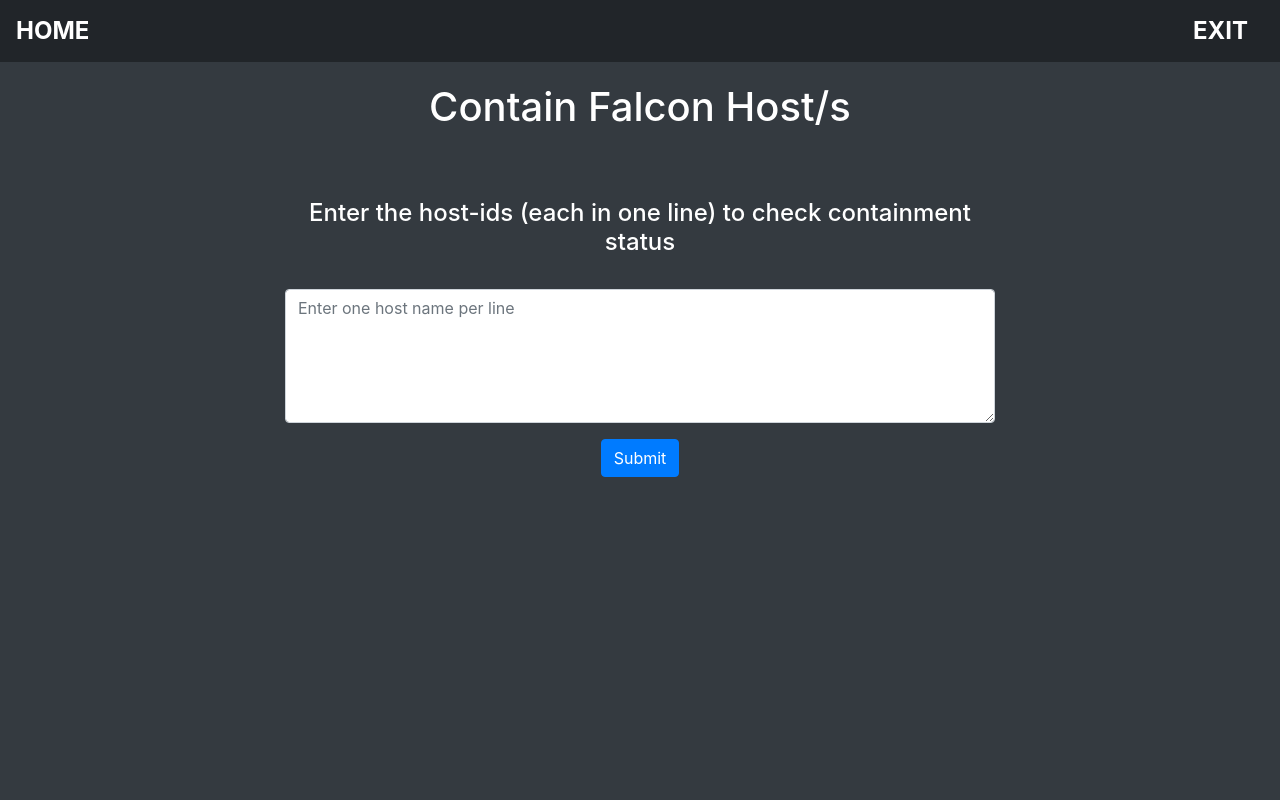
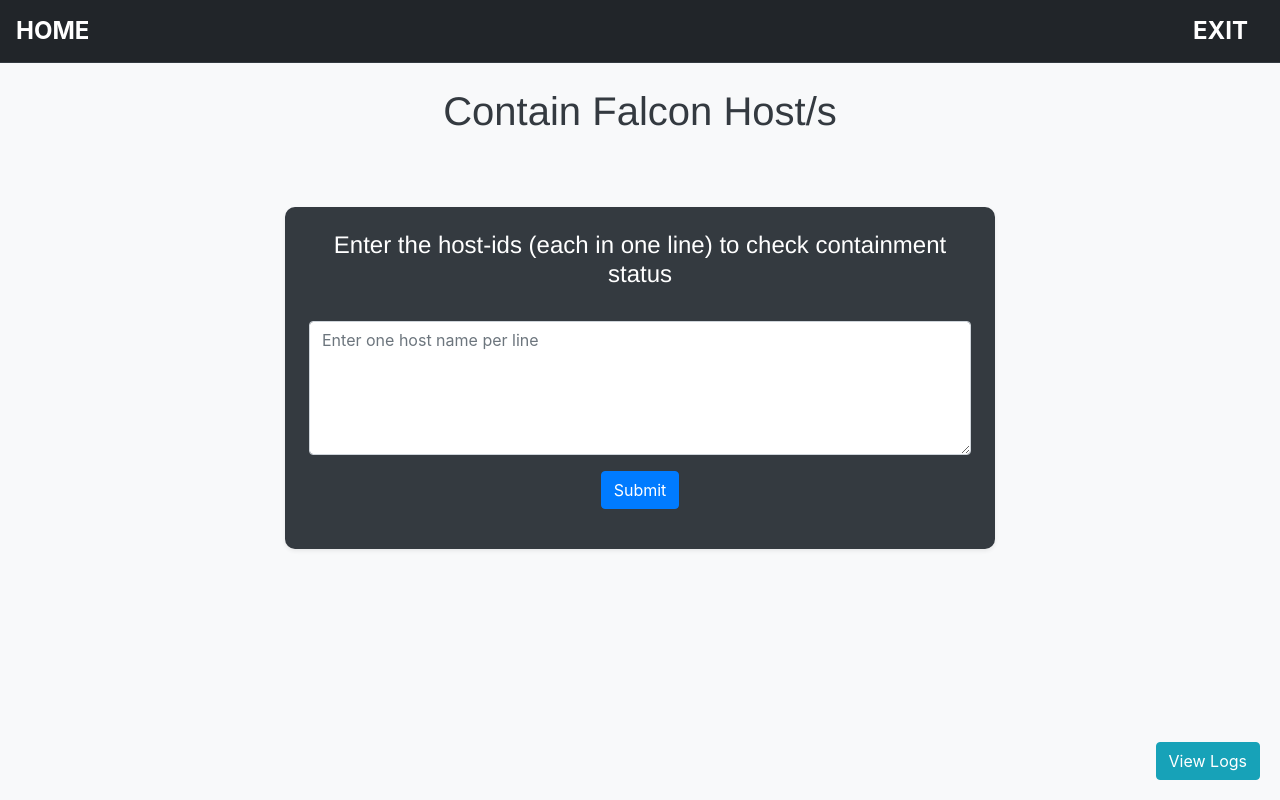
Before and after one commit to zayeemZaki/FullStackCrowdStrikeAutomation, a Flask app: page /host-containment in a window 1280 px wide. Run offline with Flask 3, Linux system fonts and the light colour scheme; the visitor is signed in with stand-in values (Sample User, id 1); some libraries are stand-ins or nearby versions.

Commit message:
updated containment design

```diff
--- a/website/templates/falcon_containment/contain_host.html
+++ b/website/templates/falcon_containment/contain_host.html
@@ -2,23 +2,21 @@
 {% block title %}Contain Falcon Host/s{% endblock %}
 
 {% block content %}
-<h1 class="text-center" style="padding: 20px 0;">Contain Falcon Host/s</h1>
+<h1 class="text-center py-4">Contain Falcon Host/s</h1>
 
 <div class="container mt-5">
     <div class="row justify-content-center">
         <div class="col-md-8">
+            <div class="card p-4 shadow-sm bg-dark text-white border-0">
                 <div class="form-group text-center">
-                <label for="host-name"><h4>Enter the host-ids (each in one line) to check containment status</h4></label>
+                    <label for="host-name">
+                        <h4>Enter the host-ids (each in one line) to check containment status</h4>
+                    </label>
                     <form id="hostForm" action="{{ url_for('containment.hosts_containment_status') }}" method="post">
-                    <textarea
-                        class="form-control mt-3"
-                        id="host-name"
-                        name="host-name"
-                        placeholder="Enter one host name per line"
-                        rows="5"
-                    ></textarea>
+                        <textarea class="form-control mt-3" id="host-name" name="host-name" placeholder="Enter one host name per line" rows="5"></textarea>
                         <button type="submit" class="btn btn-primary mt-3">Submit</button>
                     </form>
+                </div>
             </div>
         </div>
     </div>
@@ -28,155 +26,41 @@
 <div class="container mt-5">
     <div class="row justify-content-center">
         <div class="col-md-12">
-                <h2 class="text-center">Hosts Containment Status</h2>
+            <div class="card p-4 shadow-sm bg-dark text-white border-0">
+                <h2 class="text-center mb-4">Hosts Containment Status</h2>
                 <div class="white-text-table">
                     {{ host_status_table|safe }}
                 </div>
             </div>
         </div>
     </div>
+</div>
 
 <div class="container mt-5">
-        <div class="card p-4 shadow-sm" style="background-color: #2f353b; border: none;">
-            <h4 class="text-center mb-4" style="color: #ffffff;">Select Action</h4>
+    <div class="card p-4 shadow-sm bg-dark text-white border-0">
+        <h4 class="text-center mb-4">Select Action</h4>
         <form id="actionForm" action="{{ url_for('containment.hosts_containment_action') }}#bottom-anchor" method="post" onsubmit="showLoadingSpinner()">
             <div class="form-check mb-3">
                 <input class="form-check-input" type="radio" name="action" id="contain" value="contain" required>
-                    <label class="form-check-label" for="contain" style="color: #ffffff;">
-                        Contain Hosts
-                    </label>
+                <label class="form-check-label" for="contain">Contain Hosts</label>
             </div>
             <div class="form-check mb-4">
                 <input class="form-check-input" type="radio" name="action" id="lift" value="lift" required>
-                    <label class="form-check-label" for="lift" style="color: #ffffff;">
-                        Lift Containment
-                    </label>
+                <label class="form-check-label" for="lift">Lift Containment</label>
             </div>
             <button type="submit" class="btn btn-primary btn-block">Submit Action</button>
         </form>
     </div>
 </div>
-
-    <!-- Spinner container -->
-    <div class="spinner-container" id="loadingSpinner">
-        <div class="spinner"></div>
-        <div class="spinner-text"><b>60 sec delay</b></div>
-    </div>
-
-    <script>
-        function scrollToBottom() {
-            document.getElementById('bottom-anchor').scrollIntoView({
-                behavior: 'smooth',
-                block: 'end'
-            });
-        }
-
-        // JavaScript function to show the loading spinner and reload the page after 60 seconds
-        function showLoadingSpinner() {
-            document.getElementById('loadingSpinner').style.display = 'flex';
-            document.getElementById('loadingSpinner').style.flexDirection = 'column';
-            document.getElementById('loadingSpinner').style.alignItems = 'center';
-
-            // Set a flag in local storage to indicate the action was submitted
-            localStorage.setItem('containmentActionSubmitted', 'true');
-
-            // Reload the page after 60 seconds
-            setTimeout(() => {
-                location.reload();
-            }, 60000);
-        }
-
-        // JavaScript to scroll to the bottom on form submission
-        document.getElementById('hostForm').addEventListener('submit', function(event) {
-            event.preventDefault(); // Prevent default form submission
-
-            // Get the form action URL from the form's action attribute
-            const formActionURL = this.action;
-
-            // Submit the form programmatically
-            fetch(formActionURL, {
-                method: 'POST',
-                body: new FormData(this)
-            }).then(function() {
-                // Scroll to the bottom after form submission
-                scrollToBottom();
-            }).catch(function(error) {
-                console.error('Error:', error);
-            });
-        });
-
-        document.getElementById('actionForm').addEventListener('submit', function(event) {
-            showLoadingSpinner();
-        });
-
-        // Function to fetch logs and return a promise
-        function fetchLogs() {
-            return fetch('/hosts-containment-logs')
-                .then(response => response.text())
-                .then(data => {
-                    const logContentElement = document.getElementById('logContent');
-                    logContentElement.innerHTML = ''; // Clear any previous content
-
-                    const rows = data.split('\n');
-                    const table = document.createElement('table');
-                    table.classList.add('table', 'table-dark');
-                    rows.forEach((row, index) => {
-                        const tr = document.createElement('tr');
-                        const cells = row.split(',');
-                        cells.forEach(cell => {
-                            const td = document.createElement(index === 0 ? 'th' : 'td');
-                            td.innerText = cell;
-                            tr.appendChild(td);
-                        });
-                        table.appendChild(tr);
-                    });
-                    logContentElement.appendChild(table);
-                })
-                .catch(error => console.error('Error fetching logs:', error));
-        }
-
-        // Function to check if the logs should be displayed and show the modal
-        function checkAndShowLogs() {
-            if (localStorage.getItem('containmentActionSubmitted') === 'true') {
-                localStorage.removeItem('containmentActionSubmitted'); // Remove flag
-
-                // Fetch logs and then show the modal
-                fetchLogs().then(() => {
-                    $('#logsModal').modal('show');
-                });
-            }
-        }
-
-        document.addEventListener('DOMContentLoaded', function() {
-            // Smooth scrolling to hash anchors
-            if (window.location.hash) {
-                let targetElement = document.querySelector(window.location.hash);
-                if (targetElement) {
-                    targetElement.scrollIntoView({ behavior: 'smooth', block: 'end' });
-                }
-            }
-
-            // Check if containment action was submitted and show logs if necessary
-            checkAndShowLogs();
-
-            // Fetch logs when modal is shown
-            $('#logsModal').on('show.bs.modal', function () {
-                fetchLogs();
-            });
-        });
-    </script>
-
-    <button type="button" class="btn btn-info" style="position: fixed; bottom: 20px; right: 20px;" data-toggle="modal" data-target="#logsModal">
-        View Logs
-    </button>
+{% endif %}
 
 <div class="modal fade" id="logsModal" tabindex="-1" aria-labelledby="logsModalLabel" aria-hidden="true">
     <div class="modal-dialog modal-xl">
-            <div class="modal-content" style="background-color: #2f353b; color: #ffffff;">
+        <div class="modal-content bg-dark text-white">
             <div class="modal-header">
                 <h5 class="modal-title" id="logsModalLabel">Saved Logs</h5>
                 <button type="button" class="close" data-dismiss="modal" aria-label="Close">
-                        <span aria-hidden="true" style="color: #ffffff;">&times;</span>
+                    <span aria-hidden="true" class="text-white">&times;</span>
                 </button>
             </div>
             <div class="modal-body" id="logContent"></div>
@@ -184,20 +68,79 @@
     </div>
 </div>
 
-    <!-- Anchor at the bottom of the page -->
+<button type="button" class="btn btn-info" style="position: fixed; bottom: 20px; right: 20px;" data-toggle="modal" data-target="#logsModal">
+    View Logs
+</button>
+
+<div class="spinner-container" id="loadingSpinner">
+    <div class="spinner"></div>
+    <div class="spinner-text"><b>60 sec delay</b></div>
+</div>
+
 <a id="bottom-anchor"></a>
-{% endif %}
-
-<br><br>
 
 <style>
+    body {
+        background-color: #f8f9fa;
+    }
+
+    h1 {
+        font-family: 'Helvetica Neue', Helvetica, Arial, sans-serif;
+        color: #343a40;
+    }
+
+    h4, h2, h5 {
+        font-family: 'Helvetica Neue', Helvetica, Arial, sans-serif;
+    }
+
+    .card {
+        background-color: #343a40;
+        box-shadow: 0 4px 8px rgba(0, 0, 0, 0.2);
+        border-radius: 10px;
+    }
+
+    .btn-primary {
+        background-color: #007bff;
+        border-color: #007bff;
+        color: white;
+    }
+
+    .btn-primary:hover {
+        background-color: #0056b3;
+        border-color: #004085;
+        transform: scale(1.05);
+    }
+
+    .btn-info {
+        background-color: #17a2b8;
+        border-color: #17a2b8;
+        color: white;
+    }
+
+    .btn-info:hover {
+        background-color: #117a8b;
+        border-color: #0f5c7d;
+        transform: scale(1.05);
+    }
+
+    .form-check-label {
+        cursor: pointer;
+        color: #ffffff;
+    }
+
+    .form-check-input {
+        cursor: pointer;
+        margin-right: 10px;
+    }
+
     .white-text-table table,
     .white-text-table th,
     .white-text-table td {
         color: white;
     }
+
     .spinner-container {
-        display: none; /* Initially hidden */
+        display: none;
         position: fixed;
         z-index: 9999;
         top: 50%;
@@ -217,18 +160,100 @@
     }
 
     @keyframes spin {
-        0% {
-            transform: rotate(0deg);
-        }
-        100% {
-            transform: rotate(360deg);
-        }
+        0% { transform: rotate(0deg); }
+        100% { transform: rotate(360deg); }
     }
 
     .spinner-text {
         color: #ff0000;
-        font-size: 3rem;
+        font-size: 1.5rem;
         text-align: center;
     }
 </style>
+
+<script>
+    function scrollToBottom() {
+        document.getElementById('bottom-anchor').scrollIntoView({
+            behavior: 'smooth',
+            block: 'end'
+        });
+    }
+
+    function showLoadingSpinner() {
+        document.getElementById('loadingSpinner').style.display = 'flex';
+        document.getElementById('loadingSpinner').style.flexDirection = 'column';
+        document.getElementById('loadingSpinner').style.alignItems = 'center';
+        localStorage.setItem('containmentActionSubmitted', 'true');
+
+        setTimeout(() => { location.reload(); }, 60000);
+    }
+
+    document.getElementById('hostForm').addEventListener('submit', function(event) {
+        event.preventDefault();
+
+        const formActionURL = this.action;
+
+        fetch(formActionURL, {
+            method: 'POST',
+            body: new FormData(this)
+        }).then(function() {
+            scrollToBottom();
+        }).catch(function(error) {
+            console.error('Error:', error);
+        });
+    });
+
+    document.getElementById('actionForm').addEventListener('submit', function(event) {
+        showLoadingSpinner();
+    });
+
+    function fetchLogs() {
+        return fetch('/hosts-containment-logs')
+            .then(response => response.text())
+            .then(data => {
+                const logContentElement = document.getElementById('logContent');
+                logContentElement.innerHTML = '';
+                const rows = data.split('\n');
+                const table = document.createElement('table');
+                table.classList.add('table', 'table-dark');
+                rows.forEach((row, index) => {
+                    const tr = document.createElement('tr');
+                    const cells = row.split(',');
+                    cells.forEach(cell => {
+                        const td = document.createElement(index === 0 ? 'th' : 'td');
+                        td.innerText = cell;
+                        tr.appendChild(td);
+                    });
+                    table.appendChild(tr);
+                });
+                logContentElement.appendChild(table);
+            })
+            .catch(error => console.error('Error fetching logs:', error));
+    }
+
+    function checkAndShowLogs() {
+        if (localStorage.getItem('containmentActionSubmitted') === 'true') {
+            localStorage.removeItem('containmentActionSubmitted');
+            fetchLogs().then(() => {
+                $('#logsModal').modal('show');
+            });
+        }
+    }
+
+    document.addEventListener('DOMContentLoaded', function() {
+        if (window.location.hash) {
+            let targetElement = document.querySelector(window.location.hash);
+            if (targetElement) {
+                targetElement.scrollIntoView({ behavior: 'smooth', block: 'end' });
+            }
+        }
+
+        checkAndShowLogs();
+
+        $('#logsModal').on('show.bs.modal', function () {
+            fetchLogs();
+        });
+    });
+</script>
+
 {% endblock %}
```
Also changed, not shown: website/templates/falcon_containment/containment.html (+47 -4 lines). Lines whose indentation alone changed are shown as unchanged.
